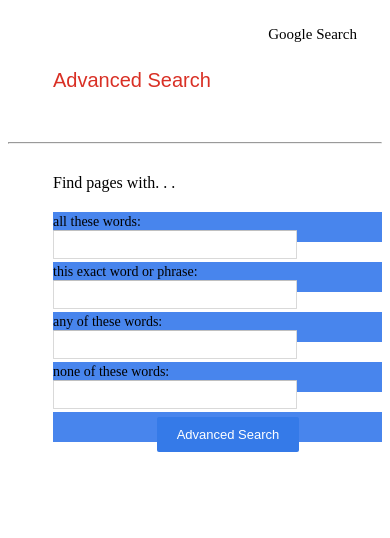
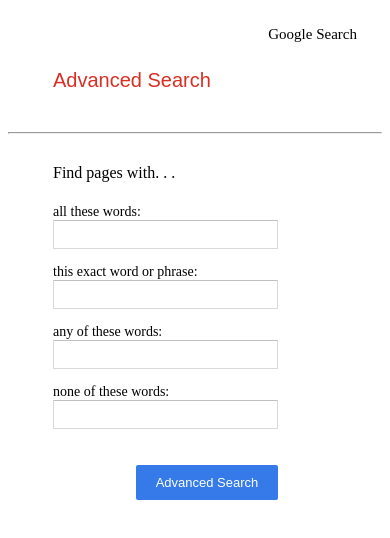
Before and after one commit to tyzen07/Project-0, a plain HTML site: page advancedsearch.html in a window 390 px wide. Drawn offline with Linux system fonts and the light colour scheme.

Commit message:
Finished css and html coding

```diff
--- a/advancedsearch.html
+++ b/advancedsearch.html
@@ -16,28 +16,29 @@
             </div>
             <hr>
             <div id="Advformcontainer">
-                <form action="http://www.google.com/images" method="get" role="search">
+                <form action="https://www.google.com/search" method="get" role="search">
                     <div id="textbarContainer">
                         <div>
                             <label id="toplbl">Find pages with. . .</label>
                         </div>
                         <div class="inputcontainer">
                             <div class="lblContainer"><label class="desc">all these words:</label></div>
-                            <div class="inputTxtContainer"><input class="txtbar" type="text" name="q"></div>
+                            <div class="inputTxtContainer"><input class="txtbar" type="text" name="as_q"></div>
                         </div>
                         <div class="inputcontainer">
                             <div class="lblContainer"><label class="desc">this exact word or phrase:</label></div>
-                            <div class="inputTxtContainer"><input class="txtbar" type="text" name="q"></div>
+                            <div class="inputTxtContainer"><input class="txtbar" type="text" name="as_epq"></div>
                         </div>
                         <div class="inputcontainer">
                             <div class="lblContainer"><label class="desc">any of these words:</label></div>
-                            <div class="inputTxtContainer"><input class="txtbar" type="text" name="q"></div>
+                            <div class="inputTxtContainer"><input class="txtbar" type="text" name="as_q"></div>
                         </div>
                         <div class="inputcontainer">
                             <div class="lblContainer"><label class="desc">none of these words:</label></div>
-                            <div class="inputTxtContainer"><input class="txtbar" type="text" name="q"></div>
+                            <div class="inputTxtContainer"><input class="txtbar" type="text" name="as_eq"></div>
                         </div>
                         <div id="AdvbtnContainer" class="inputcontainer">
+                            <div class="lblContainer"><label class="desc"></label></div>
                             <div id="innerbtnContainer"><input id="Advbuttons" class="buttons" type="submit" value="Advanced Search"></div>
                         </div>
                     </div>
--- a/style.css
+++ b/style.css
@@ -1,6 +1,6 @@
+/*---------------------------- CONTAINERS ----------------------------*/
 
 #maincontainer{
-    /* background-color: grey; */
     margin-top:15%;
     position:sticky;
 }
@@ -10,14 +10,12 @@
 }
 
 #formcontainer{
-    /* background-color: red; */
     display: block;
     padding: 20px;
     margin: 0 auto;
 }
 
 #logocontainer{
-    /* background-color: yellow; */
     margin:0 auto;
     display: flex;
     margin-bottom: 10px;
@@ -51,7 +49,6 @@ li a:hover {
 /*---------------------------- SEARCH BAR ----------------------------*/
 
 #searchbarContainer{
-    /* background-color: yellow; */
     margin:0 auto;
     width:600px;
     height: auto;
@@ -95,10 +92,9 @@ li a:hover {
     margin-left:5px;
 }
 
-/*---------------------------- BUTTON ----------------------------*/
+/*---------------------------- BUTTONS ----------------------------*/
 
 #btnContainer{
-    /* background-color: blue; */
     margin: 0 auto;
     margin-top: 30px;
     width: 40%;
@@ -130,8 +126,12 @@ li a:hover {
 
 /*---------------------------- ADVANCED SEARCH ----------------------------*/
 
+#Advformcontainer{
+    vertical-align: baseline;
+}
+
 #AScontainer{
-    margin-bottom: 50px;
+    margin-bottom: 40px;
     border:none;
     padding-left: 45px;
 }
@@ -156,18 +156,10 @@ li a:hover {
     height: 25px;
     padding: 1px 8px;
     display: inline-block;
-
-    /* background-color: field;
-    margin: 0em;
-    padding: 1px 2px;
-    border-width: 2px;
-    border-style: inset;
-    border-color: -internal-light-dark(rgb(118, 118, 118), rgb(133, 133, 133));
-    border-image: initial; */
 }
 
 .txtbar:focus-within{
-    background: linear-gradient(gray white white);
+    background-image: linear-gradient(rgba(128, 128, 128, 0.164), white ,white, white, white);
     outline-color: blue;
     outline-style:inset;
     border: 0 solid;
@@ -176,42 +168,37 @@ li a:hover {
 #textbarContainer{
     margin-top: 30px;
     margin-left: 45px;
-    justify-content: left;
+    display: block;
 }
 
 .inputcontainer{
-    display: flex;
-    flex-wrap: wrap;
-    /* display:grid;
-    grid-template-columns: 150px 500px;
-    grid-column-gap: 10px; */
+    display: block;
     margin-top: 20px;
     height: 30px;
-    background-color: #4885ed;
     width: 100%;
+    margin-bottom: 30px;
 }
 
 .lblContainer{
     width: 150px;
+    display: inline-block;
 }
 
 .inputTxtContainer{
     width: 70%;
-    /* background-color: red; */
+    display: inline-block;
 }
 
 /*---------------------------- ADVANCED SEARCH BUTTON----------------------------*/
 
 #AdvbtnContainer{
-    /* margin-top: 30px;
-    display: flex;
-    justify-content: right;
-    width:73.3%; */
-    /* margin-left: 60%; */
+    width:100%;
+    margin-top: 10px;
 }
 
 #innerbtnContainer{
-    margin-left: 70%;
+    display: inline-block;
+    width: 70%;
 }
 
 #Advbuttons{
@@ -223,6 +210,7 @@ li a:hover {
     margin:5px;
     border-radius:2px;
     outline:none;
+    float: right;
 }
 
 #Advbuttons:hover{
@@ -243,16 +231,7 @@ li a:hover {
 }
 
 @media only screen and (min-width : 150px) and (max-width : 780px){
-    /* #AdvbtnContainer{
-        margin-left: auto;
-        justify-content: right;
-    } */
-
-    #innerbtnContainer{
-        margin-left: 30%;
-    }
-
-    #inputcontainer{
-        width: 98%;
-    }
+    .txtbar{
+		width: 90%;
+	}
 }
```
Also changed, not shown: imagesearch.html (+1 -1 lines), index.html (+1 -1 lines).
